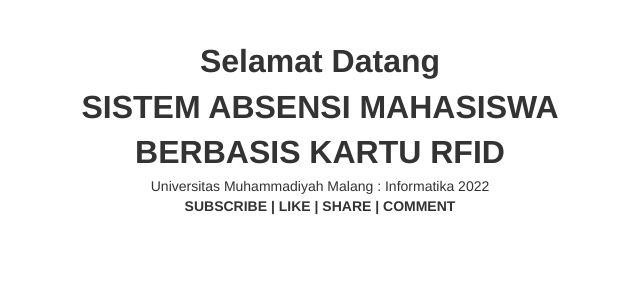
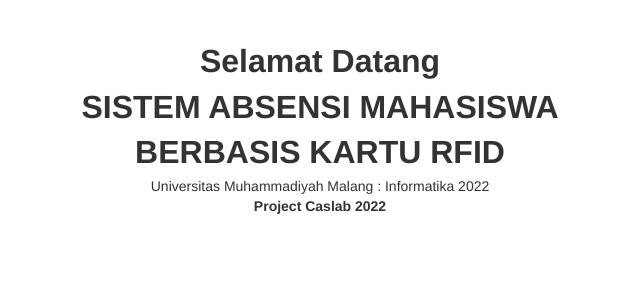
Before and after one commit to n4siKvn1ng/absensi_rfid, a PHP site: page / in a window 1280 px wide. Shown: the part 161-461 px from the top of the page, without its empty margins (320-960 px from the left). Run offline with PHP 8.4, Linux system fonts and the light colour scheme.

Commit message:
ubah deskripsi footer

```diff
--- a/footer.php
+++ b/footer.php
@@ -1,4 +1,4 @@
 <div class="footer" style="text-align: center">
     Universitas Muhammadiyah Malang : Informatika 2022 <br>
-    <strong>SUBSCRIBE | LIKE | SHARE | COMMENT<strong>
+    <strong> Project Caslab 2022 <strong>
 </div>
```
